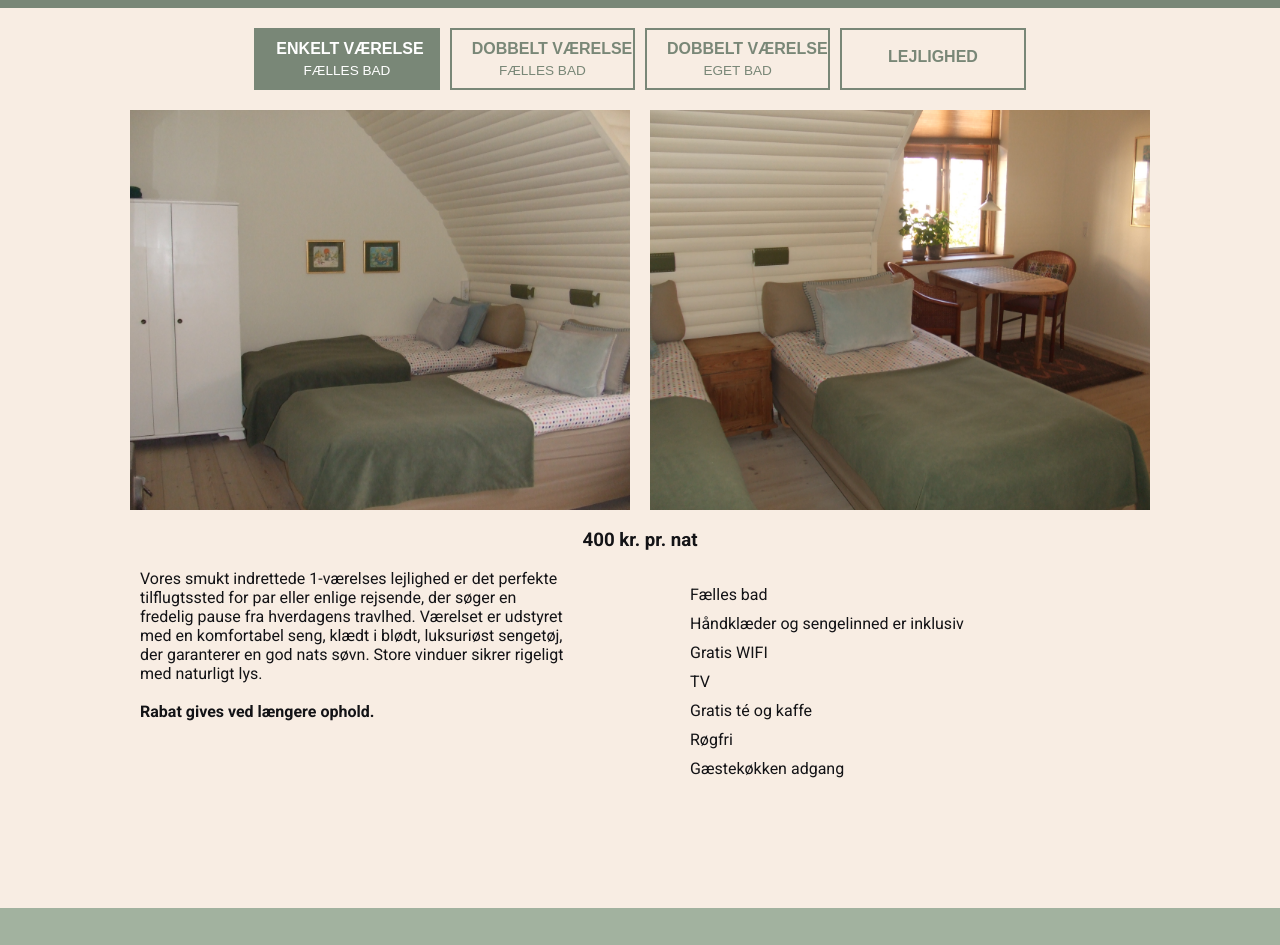
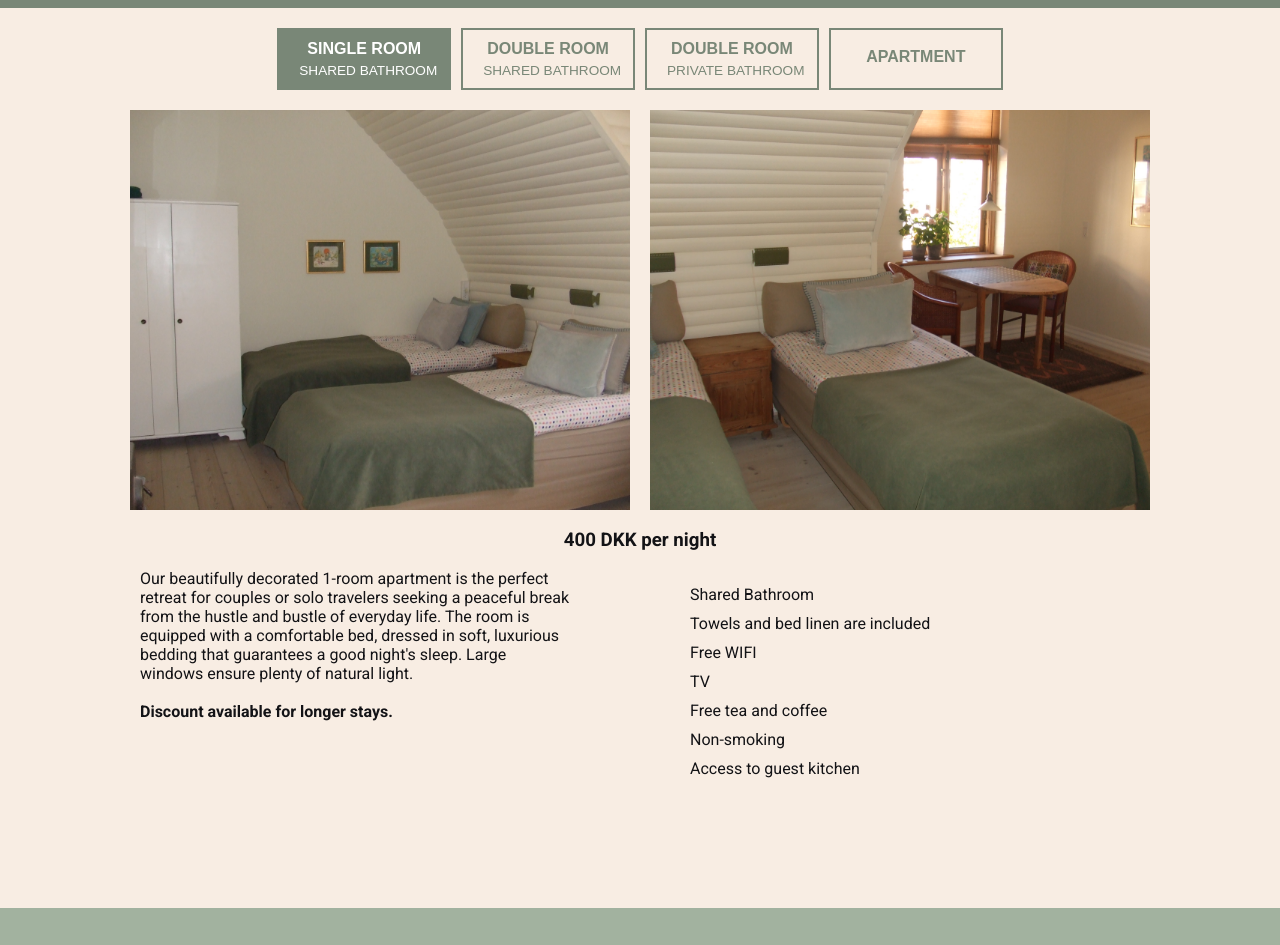
Before and after one commit to nattely/nattely.github.io, a plain HTML site: page en/index.html in a window 1280 px wide. Shown: the part 902-1847 px from the top of the page. Drawn offline with Linux system fonts and the light colour scheme; grey boxes are pictures that could not be loaded.

Commit message:
Rooms update

```diff
--- a/en/index.html
+++ b/en/index.html
@@ -71,25 +71,25 @@
                 <div class="cycle-menu">
                     <button onclick="showRoom(1)">
                         <div class="button-content">
-                            <div class="button-title">Enkelt værelse</div>
-                            <div class="button-subtitle">Fælles bad</div>
+                            <div class="button-title">Single Room</div>
+                            <div class="button-subtitle">Shared Bathroom</div>
                         </div>
                     </button>
                     <button onclick="showRoom(2)">
                         <div class="button-content">
-                            <div class="button-title">Dobbelt værelse</div>
-                            <div class="button-subtitle">Fælles bad</div>
+                            <div class="button-title">Double Room</div>
+                            <div class="button-subtitle">Shared Bathroom</div>
                         </div>
                     </button>
                     <button onclick="showRoom(3)">
                         <div class="button-content">
-                            <div class="button-title">Dobbelt værelse</div>
-                            <div class="button-subtitle">Eget bad</div>
+                            <div class="button-title">Double Room</div>
+                            <div class="button-subtitle">Private bathroom</div>
                         </div>
                     </button>
                     <button onclick="showRoom(4)">
                         <div class="button-content">
-                            <div class="button-title">lejlighed</div>
+                            <div class="button-title">Apartment</div>
                         </div>
                     </button>
                 </div>
@@ -99,21 +99,21 @@
                             <img src="/images/v_demo1.jpg" alt="Room Image 1">
                             <img src="/images/v_demo2.jpg" alt="Room Image 2">
                         </div>
-                        <h3>400 kr. pr. nat</h3>
+                        <h3>400 DKK per night</h3>
                         <div class="room-details">
 
                             <div class="room-description">
-                                <p>Vores smukt indrettede 1-værelses lejlighed er det perfekte tilflugtssted for par eller enlige rejsende, der søger en fredelig pause fra hverdagens travlhed. Værelset er udstyret med en komfortabel seng, klædt i blødt, luksuriøst sengetøj, der garanterer en god nats søvn. Store vinduer sikrer rigeligt med naturligt lys.<br><br><b>Rabat gives ved længere ophold.</b></p>
+                                <p>Our beautifully decorated 1-room apartment is the perfect retreat for couples or solo travelers seeking a peaceful break from the hustle and bustle of everyday life. The room is equipped with a comfortable bed, dressed in soft, luxurious bedding that guarantees a good night's sleep. Large windows ensure plenty of natural light.<br><br><b>Discount available for longer stays.</b></p>
                             </div>
                             <div class="room-features">
                                 <ul>
-                                    <li>Fælles bad</li>
-                                    <li>Håndklæder og sengelinned er inklusiv</li>
-                                    <li>Gratis WIFI</li>
+                                    <li>Shared Bathroom</li>
+                                    <li>Towels and bed linen are included</li>
+                                    <li>Free WIFI</li>
                                     <li>TV</li>
-                                    <li>Gratis té og kaffe</li>
-                                    <li>Røgfri</li>
-                                    <li>Gæstekøkken adgang</li>
+                                    <li>Free tea and coffee</li>
+                                    <li>Non-smoking</li>
+                                    <li>Access to guest kitchen</li>
                                 </ul>
                             </div>
                         </div>
@@ -123,21 +123,21 @@
                             <img src="/images/v_demo1.jpg" alt="Room Image 1">
                             <img src="/images/v_demo2.jpg" alt="Room Image 2">
                         </div>
-                        <h3>500 kr. pr. nat</h3>
+                        <h3>500 DKK per night</h3>
                         <div class="room-details">
 
                             <div class="room-description">
-                                <p>Vores smukt indrettede 1-værelses lejlighed er det perfekte tilflugtssted for par eller enlige rejsende, der søger en fredelig pause fra hverdagens travlhed. Værelset er udstyret med en komfortabel seng, klædt i blødt, luksuriøst sengetøj, der garanterer en god nats søvn. Store vinduer sikrer rigeligt med naturligt lys.<br><br><b>Rabat gives ved længere ophold.</b></p>
+                                <p>Our beautifully decorated 1-room apartment is the perfect retreat for couples or solo travelers seeking a peaceful break from the hustle and bustle of everyday life. The room is equipped with a comfortable bed, dressed in soft, luxurious bedding that guarantees a good night's sleep. Large windows ensure plenty of natural light.<br><br><b>Discount available for longer stays.</b></p>
                             </div>
                             <div class="room-features">
                                 <ul>
-                                    <li>Fælles bad</li>
-                                    <li>Håndklæder og sengelinned er inklusiv</li>
-                                    <li>Gratis WIFI</li>
+                                    <li>Shared Bathroom</li>
+                                    <li>Towels and bed linen are included</li>
+                                    <li>Free WIFI</li>
                                     <li>TV</li>
-                                    <li>Gratis té og kaffe</li>
-                                    <li>Røgfri</li>
-                                    <li>Gæstekøkken adgang</li>
+                                    <li>Free tea and coffee</li>
+                                    <li>Non-smoking</li>
+                                    <li>Access to guest kitchen</li>
                                 </ul>
                             </div>
                         </div>
@@ -147,21 +147,21 @@
                             <img src="/images/v_demo1.jpg" alt="Room Image 1">
                             <img src="/images/v_demo2.jpg" alt="Room Image 2">
                         </div>
-                        <h3>650 kr. pr. nat</h3>
+                        <h3>650 DKK per night</h3>
                         <div class="room-details">
 
                             <div class="room-description">
-                                <p>Vores smukt indrettede 1-værelses lejlighed er det perfekte tilflugtssted for par eller enlige rejsende, der søger en fredelig pause fra hverdagens travlhed. Værelset er udstyret med en komfortabel seng, klædt i blødt, luksuriøst sengetøj, der garanterer en god nats søvn. Store vinduer sikrer rigeligt med naturligt lys.<br><br><b>Rabat gives ved længere ophold.</b></p>
+                                <p>Our beautifully decorated 1-room apartment is the perfect retreat for couples or solo travelers seeking a peaceful break from the hustle and bustle of everyday life. The room is equipped with a comfortable bed, dressed in soft, luxurious bedding that guarantees a good night's sleep. Large windows ensure plenty of natural light.<br><br><b>Discount available for longer stays.</b></p>
                             </div>
                             <div class="room-features">
                                 <ul>
-                                    <li>Eget bad</li>
-                                    <li>Håndklæder og sengelinned er inklusiv</li>
-                                    <li>Gratis WIFI</li>
-                                    <li>TV på alle værelser</li>
-                                    <li>Gratis té og kaffe</li>
-                                    <li>Røgfri</li>
-                                    <li>Gæstekøkken adgang</li>
+                                    <li>Private bathroom</li>
+                                    <li>Towels and bed linen are included</li>
+                                    <li>Free WIFI</li>
+                                    <li>TV</li>
+                                    <li>Free tea and coffee</li>
+                                    <li>Non-smoking</li>
+                                    <li>Access to guest kitchen</li>
                                 </ul>
                             </div>
                         </div>
@@ -171,22 +171,22 @@
                             <img src="/images/v_demo1.jpg" alt="Room Image 1">
                             <img src="/images/v_demo2.jpg" alt="Room Image 2">
                         </div>
-                        <h3>1800 kr. pr. nat</h3>
+                        <h3>1800 DKK per night</h3>
                         <div class="room-details">
 
                             <div class="room-description">
-                                <p>Udstyret med 3 dobbeltværelser, 2 badeværelser og stort køkken, er dette den perfekte lejlighed til en udflugt for flere rejsende. Hele lejligheden er til jeres rådighed, og I vil have udsigt over de skønne omgivelser af den gamle bydel i Viborg.<br><br><b>Rabat gives ved længere ophold.</b></p>
+                                <p>Equipped with 3 double rooms, 2 bathrooms, and a large kitchen, this is the perfect apartment for an outing for several travelers. The entire apartment is at your disposal, and you will have views over the beautiful surroundings of the old town in Viborg.<br><br><b>Discount available for longer stays.</b></p>
                             </div>
                             <div class="room-features">
                                 <ul>
-                                    <li>3 dobbeltværelser</li>
-                                    <li>Stort køkken</li>
-                                    <li>2 badeværelser</li>
-                                    <li>Håndklæder og sengelinned er inklusiv</li>
-                                    <li>Gratis WIFI</li>
+                                    <li>3 double rooms</li>
+                                    <li>Large kitchen</li>
+                                    <li>2 bathrooms</li>
+                                    <li>Towels and bed linen included</li>
+                                    <li>Free WIFI</li>
                                     <li>TV</li>
-                                    <li>Gratis té og kaffe</li>
-                                    <li>Røgfri</li>
+                                    <li>Free tea and coffee</li>
+                                    <li>Non-smoking</li>
                                 </ul>
                             </div>
                         </div>
```
